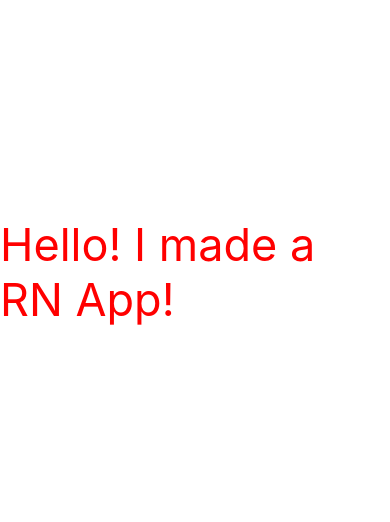
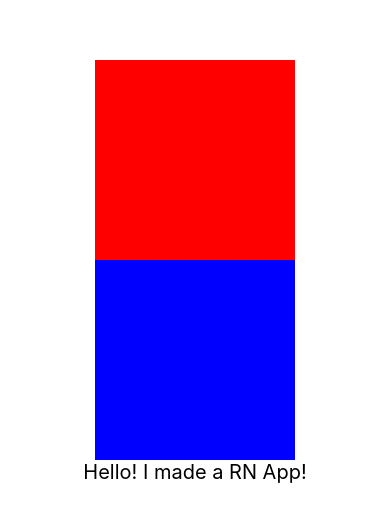
Before and after one commit to JaeHyunYu/WeatherApp_ReactNative, a React Native app: screen / in a window 390 px wide. Shown: the part 150-672 px from the top of the page. Built offline with nearby package versions, Linux system fonts and the light colour scheme.

Commit message:
Update LayoutMemo txt

```diff
--- a/App.js
+++ b/App.js
@@ -25,6 +25,13 @@ export default function App() {
     // react native에 있는 모든 텍스는 text component안에 들어가야함!
 
     <View style={styles.container}>
+      <View
+        style={{ width: 200, height: 200, backgroundColor: "red" }}>
+      </View>
+      <View
+        style={{ width: 200, height: 200, backgroundColor: "blue" }}>
+      </View>
+
       <Text style={styles.text}>Hello! I made a RN App!</Text>
       <StatusBar style="auto" />
       {/* Status bar는 시계 와이파이, 배터리와 같은 것들을 설정하는/소통하는 역할임 */}
@@ -43,7 +50,7 @@ const styles = StyleSheet.create({
     justifyContent: 'center',
   },
   text: {
-    fontSize: 45,
-    color: "red",
+    fontSize: 20,
+    color: "black",
   }
 });
```
Also changed, not shown: LayoutMemo.txt (added).
